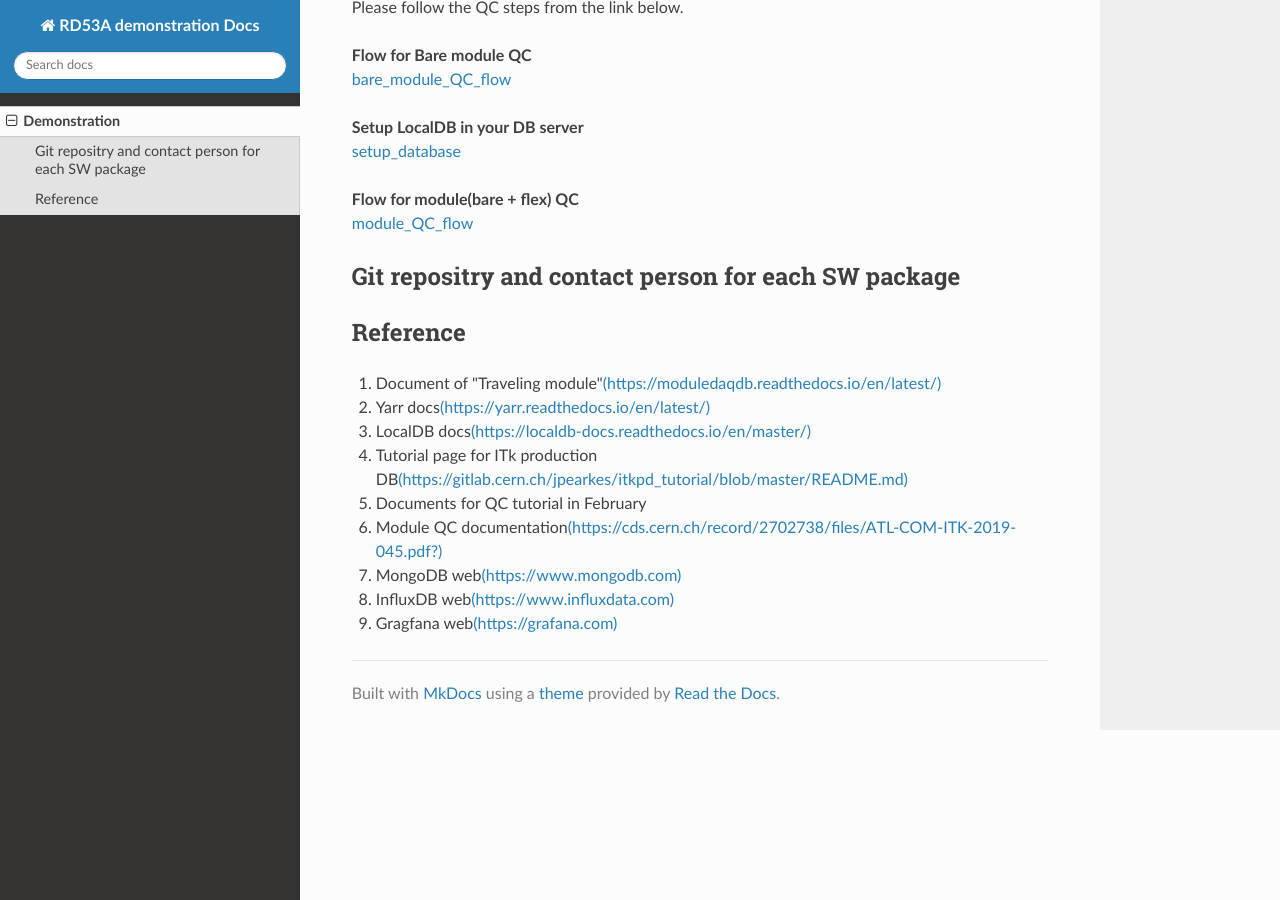
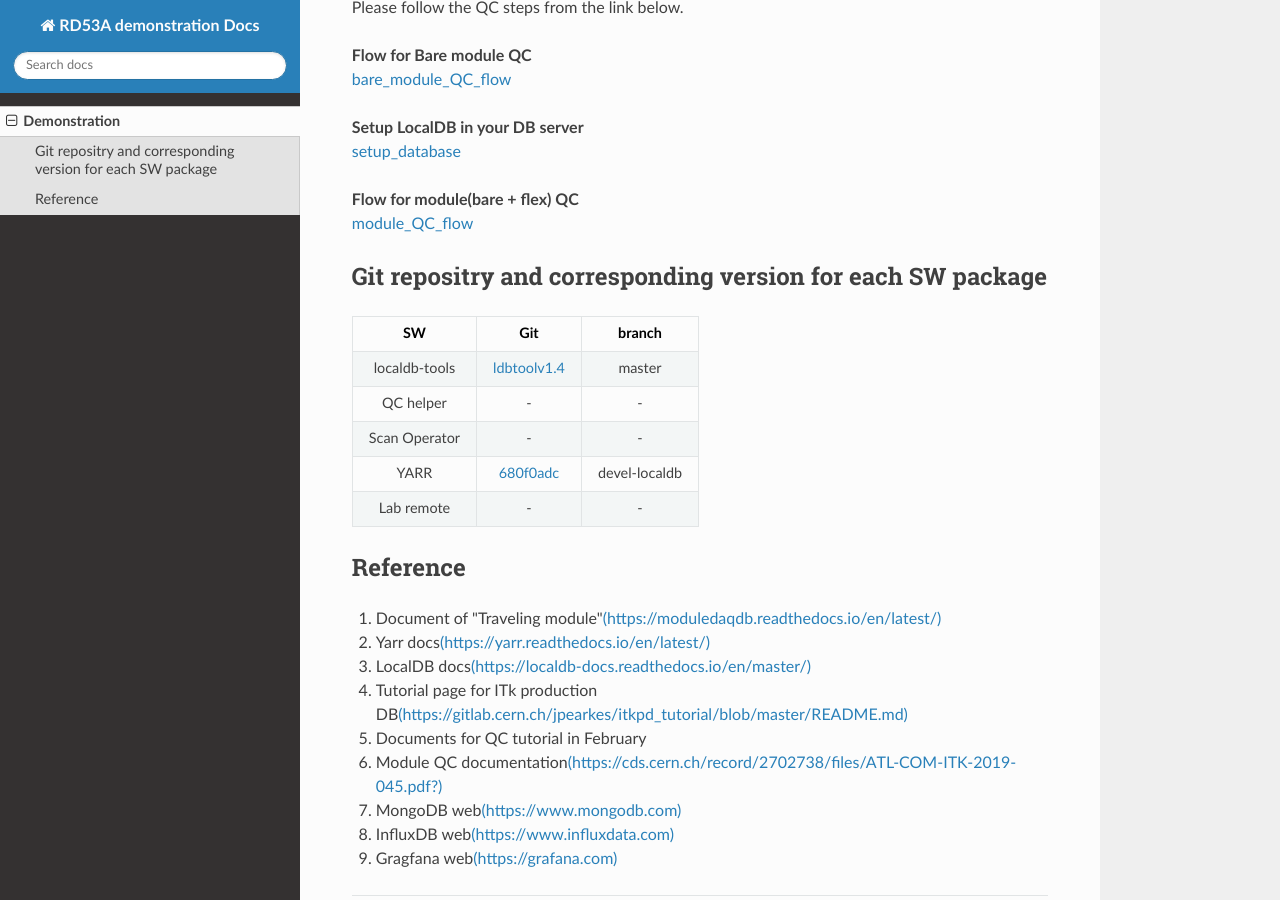
Before and after one commit to jlab-hep/-rd53a_software_doc, an MkDocs documentation site: the page built from docs/rd53a_demo_flow.md, in a window 1280 px wide and 900 px high, scrolled down 1475 px. Built offline with MkDocs 1.6.1, drawn with Linux system fonts in a browser that asks for light colours; nearby versions of some CDN libraries; old or Windows-style settings are respelled for this version of MkDocs; some of the changed text lies outside the part shown.

Commit message:
add a table to show corresponding SW version

```diff
--- a/docs/rd53a_demo_flow.md
+++ b/docs/rd53a_demo_flow.md
@@ -30,7 +30,15 @@ Please follow the QC steps from the link below.<br>
 **Flow for module(bare + flex) QC**<br>
 [module_QC_flow](module_QC_flow.md)
 
-## Git repositry and contact person for each SW package
+## Git repositry and corresponding version for each SW package
+|SW |Git|branch|
+|:-:|:-:|:-:|
+|localdb-tools|[ldbtoolv1.4](https://gitlab.cern.ch/YARR/localdb-tools/-/tree/ldbtoolv1.4)|master|
+|QC helper|- |- |
+|Scan Operator |-  |- |
+|YARR |[680f0adc](https://gitlab.cern.ch/YARR/YARR/-/commit/680f0adc7d91c611e43039835f92eae7c50da830)  |devel-localdb|
+|Lab remote  |-  |- |
+
 
 ## Reference
 1. Document of "Traveling module"[(https://moduledaqdb.readthedocs.io/en/latest/)](https://moduledaqdb.readthedocs.io/en/latest/)
```
Also changed, not shown: other parts of docs/rd53a_demo_flow.md (+1 -1 lines).
